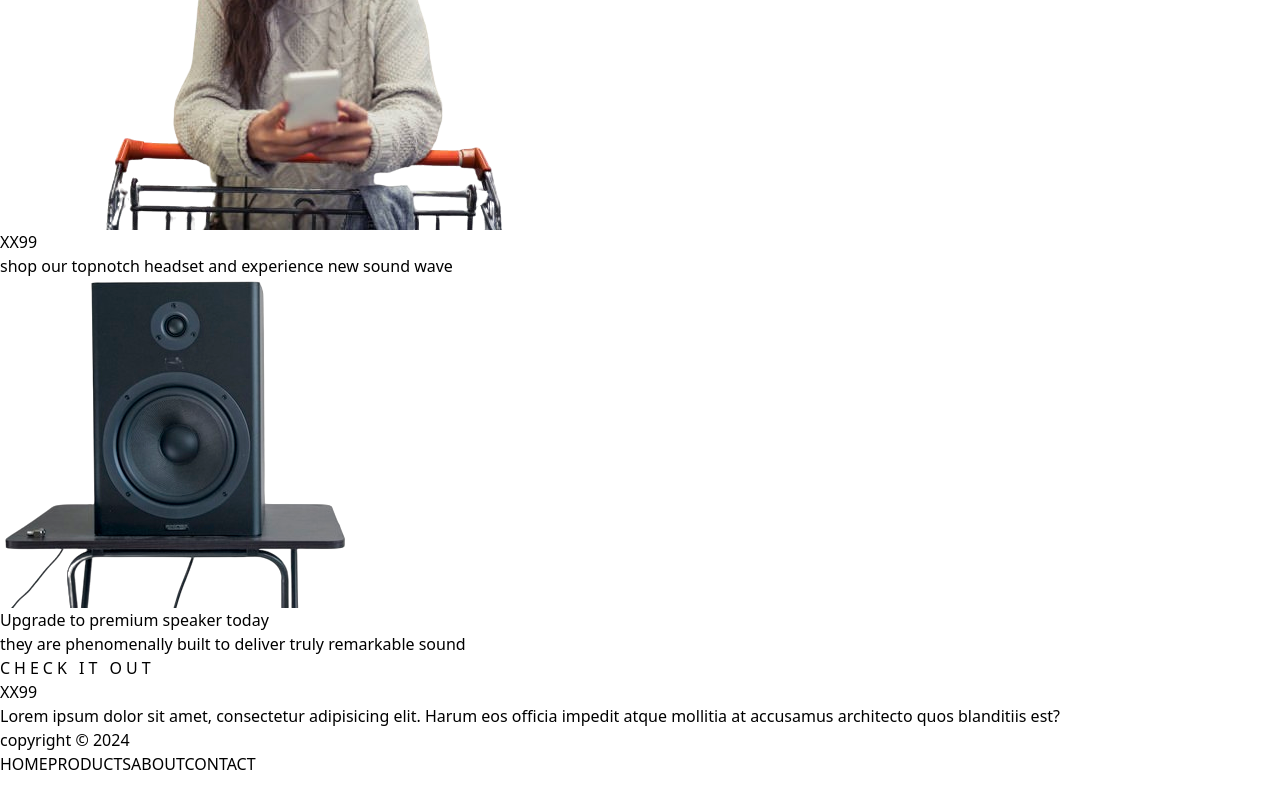
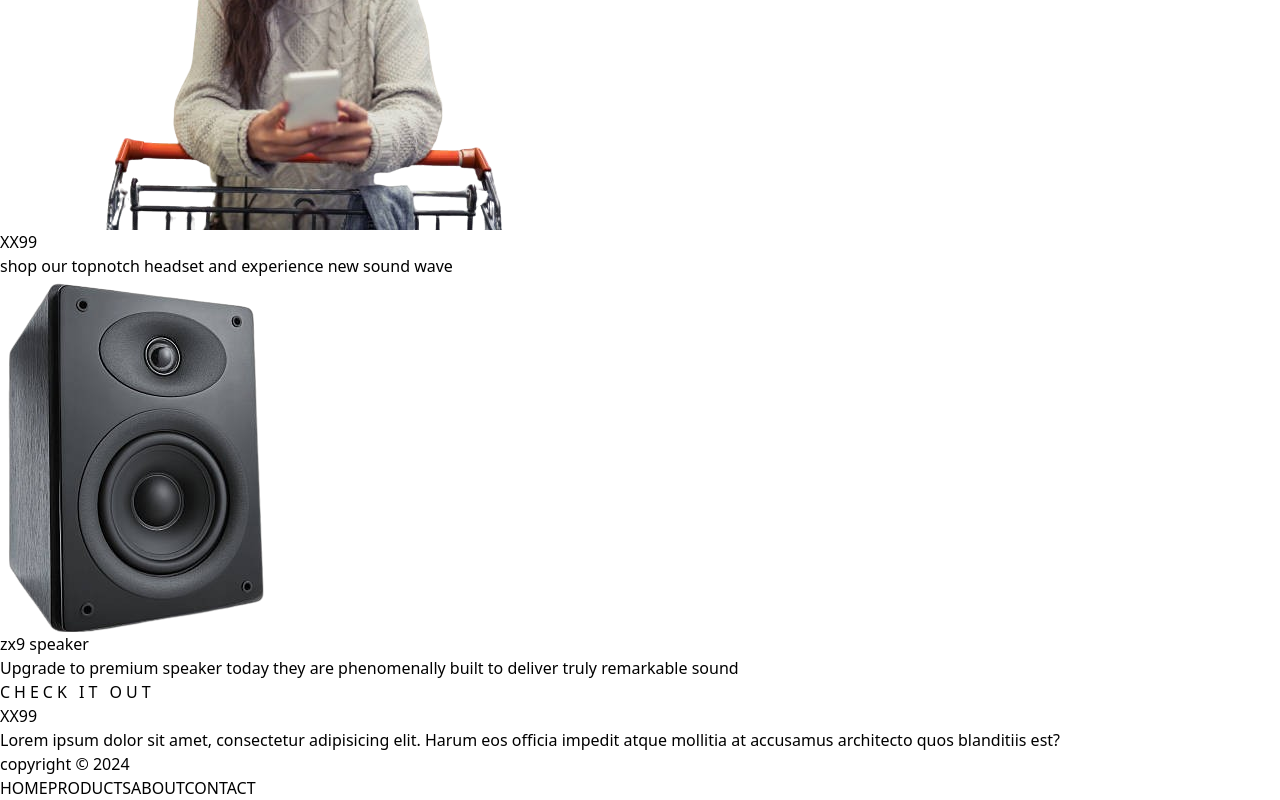
Before and after one commit to Opeyemi-2018/online-retail-app, a React (Vite) app: page / in a window 1280 px wide. Shown: the part 1261-2061 px from the top of the page. Before the commit the page ends 2037 px from the top, so only its background shows below. Built offline with nearby package versions, Linux system fonts and the light colour scheme.

Commit message:
god abeg

```diff
--- a/src/components/Home.jsx
+++ b/src/components/Home.jsx
@@ -4,6 +4,7 @@ import speaker from '../assets/images/speaker-1.png'
 import { IoIosArrowForward } from "react-icons/io";
 import { ReactTyped } from "react-typed";
 import woman from '../assets/images/woman.png'
+import speaker4 from '../assets/images/speaker-4.png'
 
 function Home() {
     return (
@@ -20,11 +21,11 @@ function Home() {
                             <div className='md:flex items-center py-3 hidden '>
                                 <p>Shop with us today  </p>
 
-                                <ReactTyped className='text-[#f57247] ml-2 ' strings={['For Exclusive Deal', 'and Enjoy Quality Product']} typeSpeed={100} backSpeed={20} loop />
+                                <ReactTyped className='text-orange-700  ' strings={['For Exclusive Deal', 'and Enjoy Quality Product']} typeSpeed={100} backSpeed={20} loop />
                             </div>
                             <p className='pb-3 text-[#adbdbc]'>Discover the perfect blend of style and comfort with our latest collection</p>
                             <div className=''>
-                                <Link to={'/AllProduct'} style={{ letterSpacing: '5px' }} className=' bg-[#f57247] font-bold md:flex items-center text-[#fff]  justify-between hidden md:text2xl text-1xl px-4 py-2 my-4 w-[40%] rounded-sm'>EXPLORE
+                                <Link to={'/AllProduct'} style={{ letterSpacing: '5px' }} className=' bg-orange-700 font-bold md:flex items-center text-[#fff]  justify-between hidden md:text2xl text-1xl px-4 py-2 my-4 w-[40%] rounded-sm'>EXPLORE
                                     <IoIosArrowForward className='text-[#fff]'></IoIosArrowForward >
                                 </Link>
                             </div>
@@ -44,10 +45,10 @@ function Home() {
                             <img className=' w-[100%] top ' src={headset2} alt="" />
                             <div className=' items-center justify-center flex mt-[-30px]'>
                                 <p className='text-[12px] whitespace-nowrap'>Shop with us today  </p>
-                                <ReactTyped className='text-[#f57247] ml-2 whitespace-nowrap' strings={['For Exclusive Deal', 'and Enjoy Quality Product']} typeSpeed={100} backSpeed={50} loop />
+                                <ReactTyped className='text-orange-700 ml-2 whitespace-nowrap' strings={['For Exclusive Deal', 'and Enjoy Quality Product']} typeSpeed={100} backSpeed={50} loop />
                             </div>
                             <div className='  flex items-center justify-center pb-4 mt-6'>
-                                <Link to={'/AllProduct'} className='bg-[#f57247] text-[#fff] flex items-center justify-between   text-[14px] px-2 py-1 w-[40%] rounded-sm'>EXPLORE
+                                <Link to={'/AllProduct'} className='bg-orange-700 text-[#fff] flex items-center justify-between   text-[14px] px-2 py-1 w-[40%] rounded-sm'>EXPLORE
                                     <IoIosArrowForward className='text-[#fff]'></IoIosArrowForward ></Link>
                             </div>
                         </div>
@@ -66,7 +67,7 @@ function Home() {
                                 <img className='w-full block' src={woman} alt="" />
                             </div>
                             <div className='p-4 basis-[60%]'>
-                                <h1 className='text-[#f57247]  animate-pulse md:text-3xl text-1xl py-2 md:font-extrabold font-medium'>XX99</h1>
+                                <h1 className='text-orange-700 animate-pulse md:text-3xl text-1xl py-2 md:font-extrabold font-medium'>XX99</h1>
                                 <p className='text-[#000] md:text-2xl text-[14px] md:font-extrabold font-medium'>shop our topnotch headset and experience new sound wave</p>
                             </div>
                         </div>
@@ -76,14 +77,14 @@ function Home() {
 
             <section>
                 <div className=' py-2 md:px-5 px-2 '>
-                    <div className='shadow-lg bg-[#f57247]  rounded-md  pt-2 lg:px-32 md:px-10  px-4  mx-auto   flex  justify-between items-center '>
+                    <div className='shadow-lg bg-orange-700 rounded-md  md:pt-4 md:py-0 py-4  lg:px-32 md:px-10  px-4   flex sm:flex-row flex-col  justify-between items-center '>
                         <div>
-                            <img className='md:w-full w-[85%] object-cover ' src={speaker} alt="" />
+                            <img className='md:w-full w-[85%] object-cover ' src={speaker4} alt="" />
                         </div>
-                        <div className='text-[#fff]'>
-                            <h1 className='md:font-bold font-semibold md:text-3xl text-[14px] text-left'>Upgrade to premium speaker today</h1>
-                            <p className='md:py-4 md:text-[15px] text-[14px]'> they are phenomenally built to deliver truly remarkable sound</p>
-                            <Link to={'/AllProduct'} style={{ letterSpacing: '4px' }} className='text-[#fff] block text-center bg-[#000] md:w-[50%] md:mt-0 mt-2  md:text-[16px] text-[11px] md:p-1 p-[4px]  animate-bounce'>CHECK IT OUT</Link>
+                        <div className='text-[#fff] pt-4 md:w-[50%] mx-auto'>
+                            <h1 className='md:font-bold py-1 font-semibold mx-auto md:text-3xl sm:text-left text-center text-[24px] '>zx9 speaker</h1>
+                            <p className='py-4 md:text-[20px] text-[17px] sm:text-left text-center'>Upgrade to premium speaker today they are phenomenally built to deliver truly remarkable sound</p>
+                            <Link to={'/AllProduct'} style={{ letterSpacing: '4px' }} className='text-[#fff] block text-center bg-[#000]  md:mt-0 mt-2 sm:w-full w-[50%] mx-auto  md:text-[16px] text-[11px] md:p-2 p-[7px]  animate-bounce'>CHECK IT OUT</Link>
                         </div>
                     </div>
                 </div>
@@ -94,3 +95,4 @@ function Home() {
 }
 
 export default Home
+// text-[#f57247]
```
